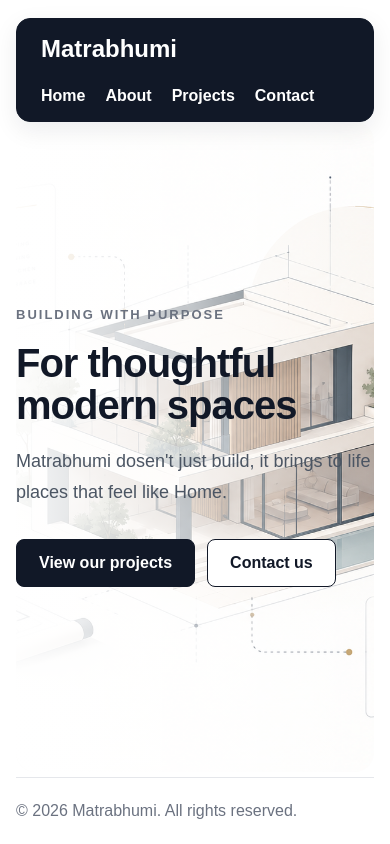
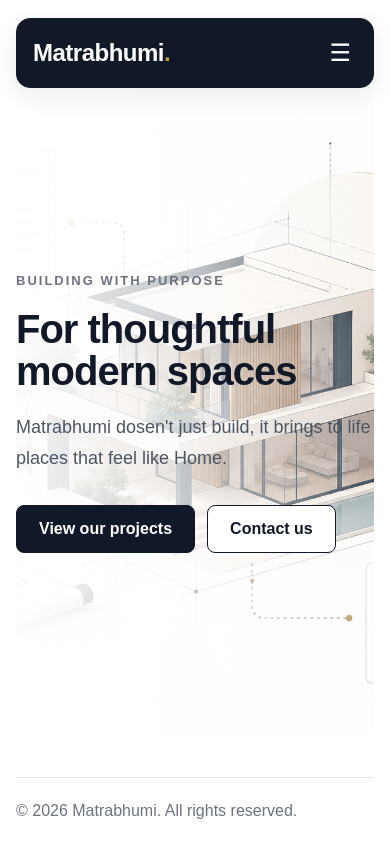
Before and after one commit to returnsahil/Matrabhumi-Website, a React (Vite) app: page / in a window 390 px wide. Built offline with nearby package versions, Linux system fonts and the light colour scheme.

Commit message:
Make the navbar pleasant for Mobile

```diff
--- a/index.html
+++ b/index.html
@@ -4,7 +4,7 @@
     <meta charset="UTF-8" />
     <link rel="icon" type="image/svg+xml" href="/favicon.svg" />
     <meta name="viewport" content="width=device-width, initial-scale=1.0" />
-    <title>matrabhumi-website</title>
+    <title>Matrabhumi Constructions</title>
   </head>
   <body>
     <div id="root"></div>
--- a/src/App.css
+++ b/src/App.css
@@ -4,6 +4,18 @@
   flex-direction: column;
 }
 
+.brand {
+  margin: 0;
+  color: #ffffff;
+  font-size: 26px;
+  font-weight: 800;
+  letter-spacing: -0.5px;
+}
+
+.brand::after {
+  content: ".";
+  color: #c49a45;
+}
 .navbar,
 .hero,
 .footer {
@@ -47,21 +59,84 @@
   color: #ffffff;
   font-weight: 600;
   text-decoration: none;
+  display: inline-block;
+  padding: 9px 12px;
+  border-radius: 8px;
+  transition:
+    background-color 0.2s ease,
+    color 0.2s ease;
+}
+.nav-links a[aria-current="page"] {
+  color: #c49a45;
+  background-color: rgba(196, 154, 69, 0.12);
+}
+.nav-links a:hover {
+  color: #ffffff;
+  background-color: rgba(255, 255, 255, 0.1);
 }
 
-.nav-links a:hover {
-  color: #6b7280;
+.menu-toggle {
+  display: none;
 }
 
 @media (max-width: 600px) {
   .navbar {
-    align-items: flex-start;
-    flex-direction: column;
+    align-items: center;
+    flex-direction: row;
+    flex-wrap: wrap;
+    row-gap: 0;
+    padding: 14px 16px;
+  }
+
+  .menu-toggle {
+    display: inline-flex;
+    align-items: center;
+    justify-content: center;
+    padding: 6px;
+    color: #ffffff;
+    background: transparent;
+    border: 0;
+    font-size: 24px;
+    cursor: pointer;
+    transition:
+      color 0.25s ease,
+      transform 0.25s ease;
+  }
+
+  .menu-toggle[aria-expanded="true"] {
+    color: #c49a45;
+    transform: rotate(90deg);
+  }
+
+  .nav-menu {
+    display: block;
+    width: 100%;
+    max-height: 0;
+    overflow: hidden;
+    opacity: 0;
+    transform: translateY(-8px);
+    pointer-events: none;
+    transition:
+      max-height 0.3s ease,
+      opacity 0.2s ease,
+      transform 0.3s ease;
+  }
+
+  .nav-menu.open {
+    max-height: 260px;
+    opacity: 1;
+    transform: translateY(0);
+    pointer-events: auto;
   }
 
   .nav-links {
-    flex-wrap: wrap;
-    gap: 12px 20px;
+    flex-direction: column;
+    gap: 4px;
+    padding-top: 10px;
+  }
+
+  .nav-links a {
+    width: 100%;
   }
 }
 
@@ -110,8 +185,13 @@ main {
     rgba(255, 255, 255, 0.12)
   );
 }
-
-.hero:hover .hero-image {
+.hero-content {
+  position: relative;
+  z-index: 1;
+  width: fit-content;
+  max-width: 700px;
+}
+.hero:has(.hero-content:hover) .hero-image {
   filter: blur(3px);
   transform: scale(1.02);
 }
--- a/src/App.jsx
+++ b/src/App.jsx
@@ -3,10 +3,22 @@ import Footer from "./components/Footer.jsx";
 import Hero from "./components/Hero.jsx";
 import Navbar from "./components/Navbar.jsx";
 import About from "./components/About.jsx";
-import { Routes, Route } from "react-router";
+import { Routes, Route, useLocation } from "react-router";
+import { useEffect } from "react";
 import Contact from "./components/Contact.jsx";
 import Projects from "./components/Project.jsx";
 function App() {
+  const location = useLocation();
+  useEffect(() => {
+    const pageTitles = {
+      "/": "Matrabhumi",
+      "/about": " About | Matrabhumi ",
+      "/projects": "Projects | Matrabhumi",
+      "/contact": "Contact | Matrabhumi",
+    };
+    document.title = pageTitles[location.pathname];
+  }, [location.pathname]);
+
   return (
     <div className="site-wrapper">
       <Navbar />
--- a/src/components/Hero.jsx
+++ b/src/components/Hero.jsx
@@ -3,13 +3,10 @@ import architectureHero from "../assets/architecture-hero.png";
 function Hero() {
   return (
     <section className="hero" id="home">
+      <div className="hero-content">
         <p className="hero-label">Building with purpose</p>
-      <h2>For thoughtful modern spaces</h2>
-      <img
-        className="hero-image"
-        src={architectureHero}
-        alt="Modern home architectural concept"
-      />
+        <h2 className="hero-heading">For thoughtful modern spaces</h2>
+
         <p className="hero-description">
           Matrabhumi dosen't just build, it brings to life places that feel like
           Home.
@@ -22,6 +19,12 @@ function Hero() {
             Contact us
           </Link>
         </div>
+      </div>
+      <img
+        className="hero-image"
+        src={architectureHero}
+        alt="Modern home architectural concept"
+      />
     </section>
   );
 }
--- a/src/components/Navbar.jsx
+++ b/src/components/Navbar.jsx
@@ -1,23 +1,37 @@
-import { Link } from "react-router";
-
+import { NavLink } from "react-router";
+import { useState } from "react";
 function Navbar() {
+  const [menuOpen, setMenuOpen] = useState(false);
   return (
     <header className="navbar">
       <h1 className="brand">Matrabhumi</h1>
-
-      <nav aria-label="Main navigation">
+      <button
+        className="menu-toggle"
+        type="button"
+        aria-label="Toggle navigation menu"
+        aria-expanded={menuOpen}
+        onClick={() => setMenuOpen(!menuOpen)}
+      >
+        ☰
+      </button>
+      <nav
+        className={menuOpen ? "nav-menu open" : "nav-menu"}
+        aria-label="Main navigation"
+      >
         <ul className="nav-links">
           <li>
-            <Link to="/">Home</Link>
+            <NavLink to="/" end>
+              Home
+            </NavLink>
           </li>
           <li>
-            <Link to="/about">About</Link>
+            <NavLink to="/about">About</NavLink>
           </li>
           <li>
-            <Link to="/projects">Projects</Link>
+            <NavLink to="/projects">Projects</NavLink>
           </li>
           <li>
-            <Link to="/contact">Contact</Link>
+            <NavLink to="/contact">Contact</NavLink>
           </li>
         </ul>
       </nav>
```
Lines whose indentation alone changed are shown as unchanged.
